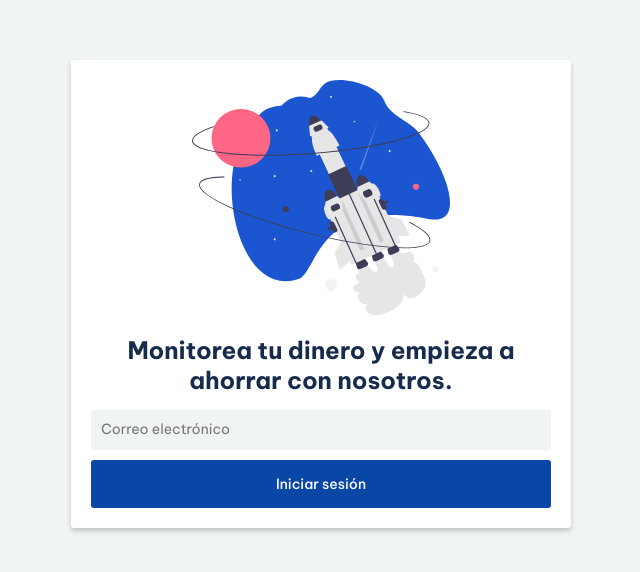
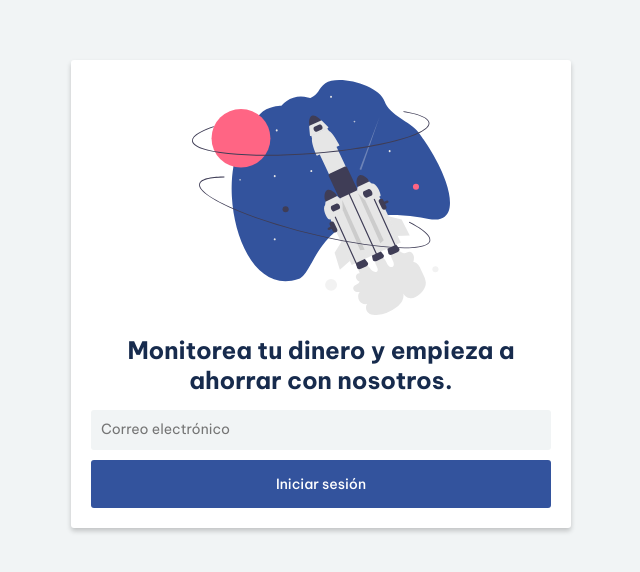
Before and after one commit to ewrightht/sc-expen, a React (Vite) app: page /app/login in a window 1280 px wide. Shown: the part 106-678 px from the top of the page, without its empty margins (319-959 px from the left). Built offline with nearby package versions, Linux system fonts and the light colour scheme.

Commit message:
god pls this is the last style adjustment

```diff
--- a/src/styled/Button.jsx
+++ b/src/styled/Button.jsx
@@ -43,7 +43,7 @@ export const OutlinedButton = styled(Button)`
 
   &:hover {
     background: ${props =>
-      lighten(0.6, props.theme.palette[props.color])
+      lighten(0.5, props.theme.palette[props.color])
     };
   }
 `;
--- a/src/theme/theme.js
+++ b/src/theme/theme.js
@@ -1,6 +1,6 @@
 const theme = {
   palette: {
-    primary: "#0847A6",
+    primary: "#33539D",
     secondary: "#6c5ce7",
     danger: "#f53b57",
     warning: "#ffc048",
```
Also changed, not shown: src/assets/images/login.svg.
